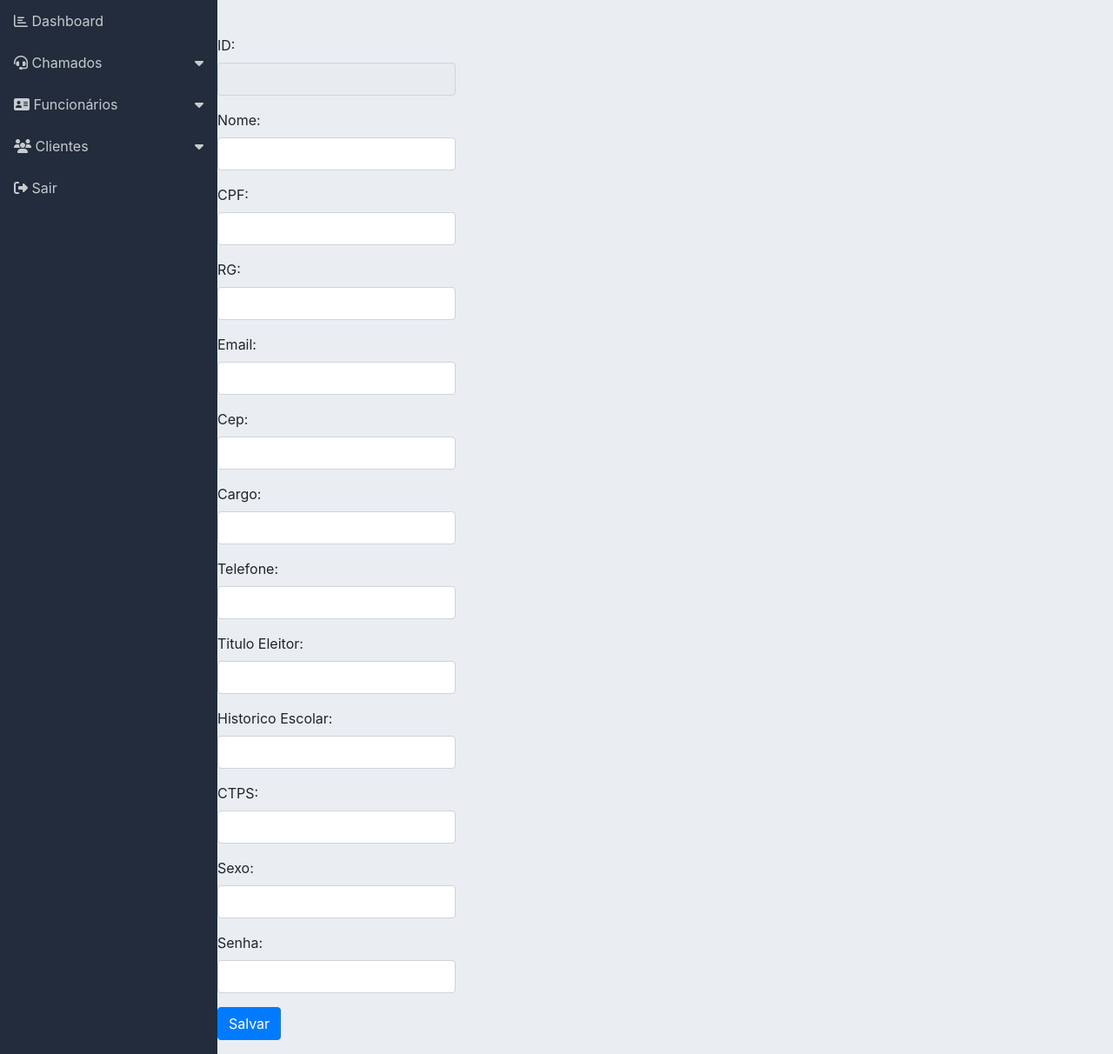
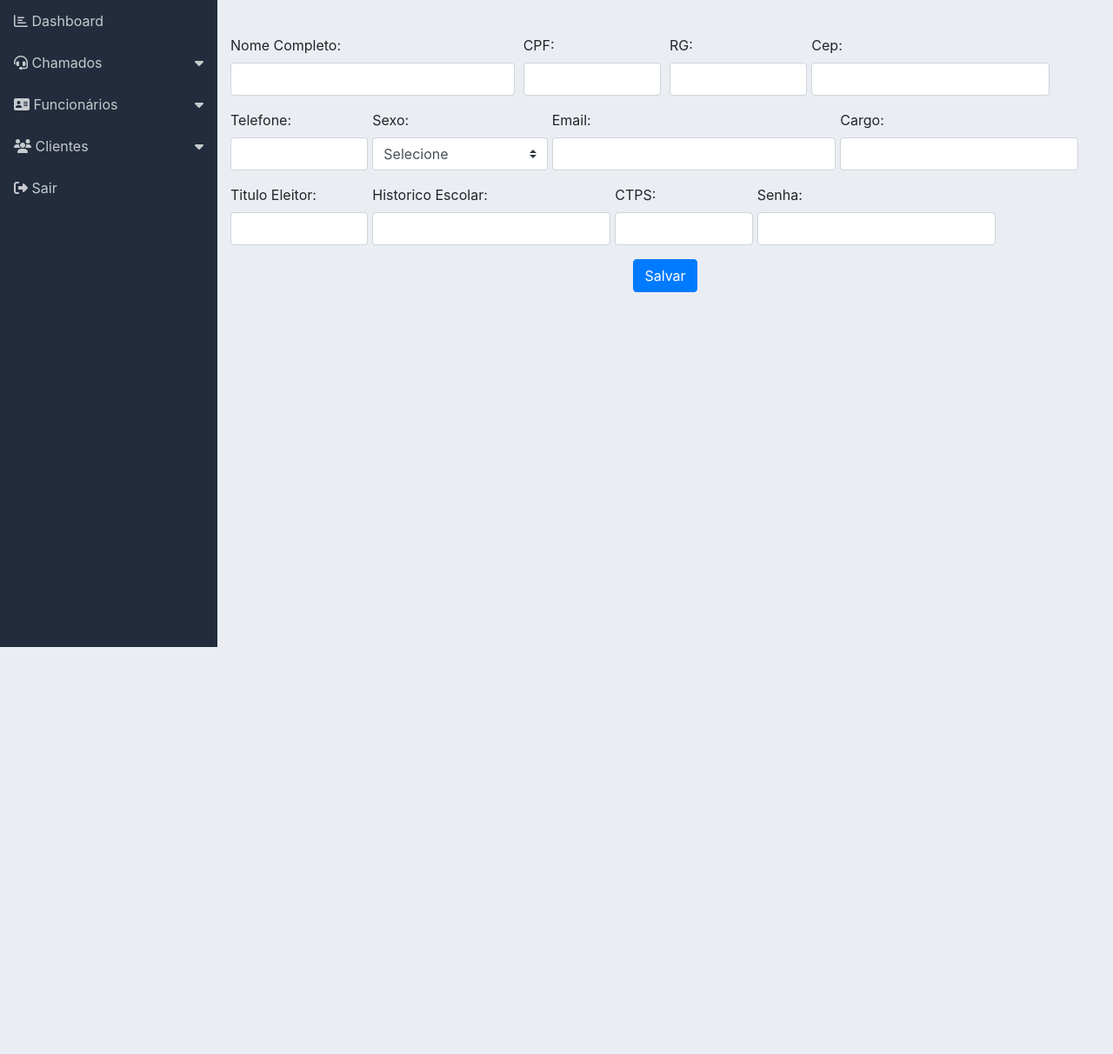
Before and after one commit to guilhermetj/sistema_informatica_pi, a PHP site: page /form_funcionario.php in a window 1280 px wide. Shown: the part 56-1268 px from the top of the page at 87% size. After the commit the page ends 800 px from the top, so only its background shows below. Run offline with PHP 8.4, Linux system fonts and the light colour scheme; some libraries are stand-ins or nearby versions; some web fonts are replaced.

Commit message:
Arrumando os forms

```diff
--- a/classes/Model.php
+++ b/classes/Model.php
@@ -16,7 +16,7 @@ class Model
     public function inserir($values)
     {
     	$sql = "INSERT INTO {$this->tabela} VALUES ($values)";
-       /* var_dump($sql);exit;*/
+        /*var_dump($sql);exit;*/
     	$stmt = $this->db->prepare($sql);
     	$stmt->execute();
     	return $this->db->lastInsertId();
--- a/form_funcionario.php
+++ b/form_funcionario.php
@@ -10,46 +10,53 @@
 		$funcionarioDAO = new FuncionarioDAO();
 		$funcionario = $funcionarioDAO->get($id);
 	}
+?>
 
-
-?>
-<div class="row">
-	<div class="col">
+<div class="container" >
 			<p>&nbsp;</p>
 		<form action="controle_funcionario.php?acao=<?=($funcionario->getId() != '' ? 'editar' : 'cadastrar')?>" method="post">
+			<div class="form-row">
 				<div class="form-group">
-				<label for="id">ID:</label>
-				<input type="text" class="form-control" name="id" id="id" value="<?=($funcionario->getId() != '' ? $funcionario->getId(): '')?>" readonly>
+					<input type="hidden" class="form-control" name="id" id="id" value="<?=($funcionario->getId() != '' ? $funcionario->getId(): '')?>" readonly>
 				</div>
-			<div class="form-group">
-				<label for="nome">Nome:</label>
+				<div class="form-group col-md-4">
+					<label for="nome">Nome Completo:</label>
 					<input type="text" class="form-control" name="nome" id="nome" value="<?=($funcionario->getNome() != '' ? $funcionario->getNome(): '')?>" required>
 				</div>
-			<div class="form-group">
+				<div class="form-group col-md-2">
 					<label for="cpf">CPF:</label>
 					<input type="text" class="form-control" name="cpf" id="cpf" value="<?=($funcionario->getCpf() != '' ? $funcionario->getCpf(): '')?>" required>
 				</div>
-			<div class="form-group">
+				<div class="form-group col-md-2">
 					<label for="rg">RG:</label>
 					<input type="text" class="form-control" name="rg" id="rg" value="<?=($funcionario->getRg() != '' ? $funcionario->getRg(): '')?>" required>
-			</div>
-			<div class="form-group">
-				<label for="email">Email:</label>
-				<input type="text" class="form-control" name="email" id="email" value="<?=($funcionario->getEmail() != '' ? $funcionario->getEmail(): '')?>" required>
 				</div>
 				<div class="form-group">
 					<label for="cep">Cep:</label>
 					<input type="text" class="form-control" name="cep" id="cep" value="<?=($funcionario->getCep() != '' ? $funcionario->getCep(): '')?>" required>
 				</div>
+				<div class="form-group col-md-2">
+					<label for="telefone">Telefone:</label>
+					<input type="text" class="form-control" name="telefone" id="telefone" value="<?=($funcionario->getTelefone() != '' ? $funcionario->getTelefone(): '')?>" required>
+				</div>
+				<div class="form-group">
+					<label for="sexo">Sexo:</label>
+					<select class="custom-select" name="sexo"id="sexo">
+						<option value="">Selecione</option>
+						<option value="Femenino"<?= ($funcionario->getSexo() == 'Feminino' ? 'selected="selected"' : '')?> >Feminino</option>
+						<option value="Masculino" <?= ($funcionario->getSexo() == 'Masculino' ? 'selected="selected"' : '') ?>>Masculino</option>
+						<option value="Não informado" <?= ($funcionario->getSexo() == 'Não informado' ? 'selected="selected"' : '') ?>>Não informado</option>
+					</select>
+				</div>
+				<div class="form-group col-md-4">
+					<label for="email">Email:</label>
+					<input type="text" class="form-control" name="email" id="email" value="<?=($funcionario->getEmail() != '' ? $funcionario->getEmail(): '')?>" required>
+				</div>
 				<div class="form-group">
 					<label for="cargo">Cargo:</label>
 					<input type="text" class="form-control" name="cargo" id="cargo" value="<?=($funcionario->getCargo() != '' ? $funcionario->getCargo(): '')?>" required>
 				</div>
-			<div class="form-group">
-				<label for="telefone">Telefone:</label>
-				<input type="text" class="form-control" name="telefone" id="telefone" value="<?=($funcionario->getTelefone() != '' ? $funcionario->getTelefone(): '')?>" required>
-			</div>
-			<div class="form-group">
+				<div class="form-group col-md-2">
 					<label for="tituloEleitor">Titulo Eleitor:</label>
 					<input type="text" class="form-control" name="tituloEleitor" id="tituloEleitor" value="<?=($funcionario->getTituloEleitor() != '' ? $funcionario->getTituloEleitor(): '')?>" required>
 				</div>
@@ -57,24 +64,20 @@
 					<label for="historicoEscolar">Historico Escolar:</label>
 					<input type="text" class="form-control" name="historicoEscolar" id="historicoEscolar" value="<?=($funcionario->getHistoricoEscolar() != '' ? $funcionario->getHistoricoEscolar(): '')?>" required>
 				</div>
-			<div class="form-group">
+				<div class="form-group col-md-2">
 					<label for="ctps">CTPS:</label>
 					<input type="text" class="form-control" name="ctps" id="ctps" value="<?=($funcionario->getCtps() != '' ? $funcionario->getCtps(): '')?>" required>
-			</div>
-			<div class="form-group">
-				<label for="sexo">Sexo:</label>
-				<input type="text" class="form-control" name="sexo" id="sexo" value="<?=($funcionario->getSexo() != '' ? $funcionario->getSexo(): '')?>" required>
 				</div>
 				<div class="form-group">
 					<label for="senha">Senha:</label>
 					<input type="text" class="form-control" name="senha" id="senha"
 					value="<?=($funcionario->getSenha() != '' ? $funcionario->getSenha(): '')?>" required>
 				</div>
-			<div class="form-group">
+			</div>
+			<div class="text-center">
 				<button type="submit" class="btn btn-primary">Salvar</button>
 			</div>
 		</form>
 </div>
-</div>
 
 <?php include './layout/footer.php'; ?>
--- a/layout/menu.php
+++ b/layout/menu.php
@@ -14,6 +14,7 @@
             <ul id="submenu2" class="list-unstyled collapse">
                 <li><a href="funcionario.php"><i class="fas fa-list-alt"></i> Listar</a></li>
                 <li><a href="form_funcionario.php"><i class="fas fa-plus-circle"></i> Cadastrar</a></li>
+                <li><a href="form_funcionario.php"><i class="fas fa-key"></i> Cargos</a></li>
             </ul>
         </li>
         <li>
@@ -24,7 +25,6 @@
                 <li><a href="form_cliente.php"><i class="fas fa-plus-circle"></i> Cadastrar</a></li>
             </ul>
         </li>
-
         <li><a href="#"><i class="fas fa-sign-out-alt"></i> Sair</a></li>
     </ul>
 </nav>
```
Also changed, not shown: cliente.php (+3 -9 lines), form_chamado.php (+5 -5 lines), form_cliente.php (+18 -14 lines). Lines whose indentation alone changed are shown as unchanged.
